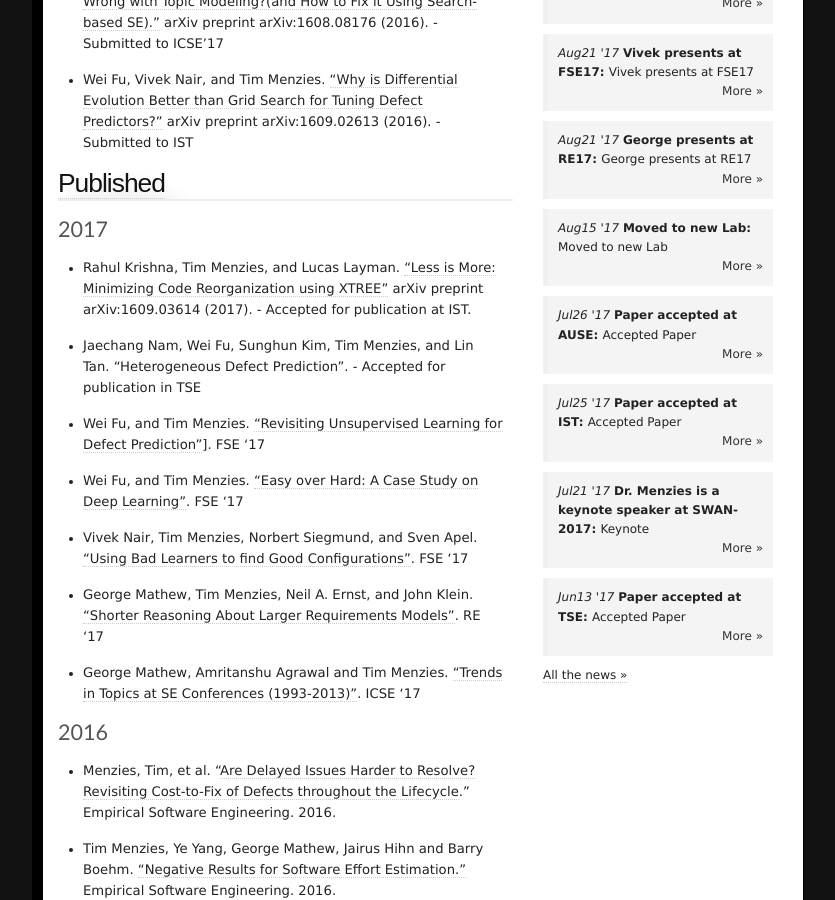
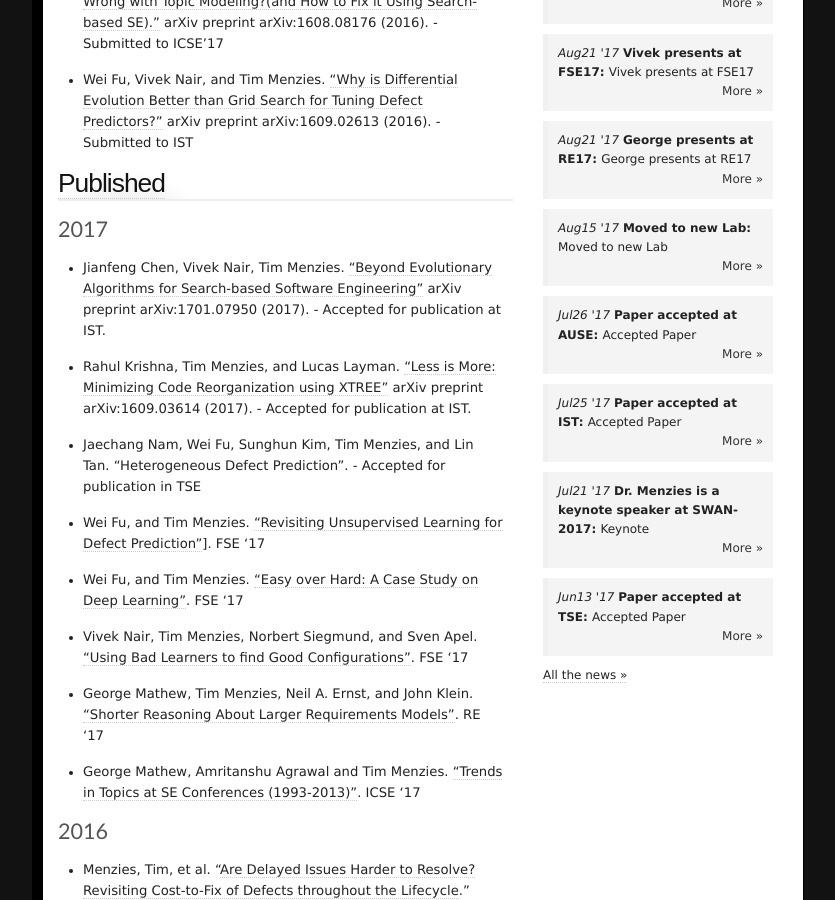
Before and after one commit to ai-se/ai-se.github.io, a Jekyll site: the page built from papers/index.html, in a window 1280 px wide and 900 px high, scrolled down 788 px. Shown: the whole window, without its empty margins (223-1058 px from the left). Built offline with Jekyll 4.4.1, drawn with Linux system fonts in a browser that asks for light colours; comment, search, counter and statistics services are not loaded.

Commit message:
Update 2016-12-31-Papers.md

```diff
--- a/papers/_posts/2016-12-31-Papers.md
+++ b/papers/_posts/2016-12-31-Papers.md
@@ -5,6 +5,8 @@ author: Admin
 excerpt: ""
 ---
 ### 2017
++ Jianfeng Chen, Vivek Nair, Tim Menzies. ["Beyond Evolutionary Algorithms for Search-based Software Engineering"](https://arxiv.org/pdf/1701.07950.pdf) arXiv preprint arXiv:1701.07950 (2017). - Accepted for publication at IST.
+
 + Rahul Krishna, Tim Menzies, and Lucas Layman. ["Less is More: Minimizing Code Reorganization using XTREE"](https://arxiv.org/abs/1609.03614) arXiv preprint arXiv:1609.03614 (2017). - Accepted for publication at IST.
 
 + Jaechang Nam, Wei Fu, Sunghun Kim, Tim Menzies, and Lin Tan. "Heterogeneous Defect Prediction". - Accepted for publication in TSE
```
